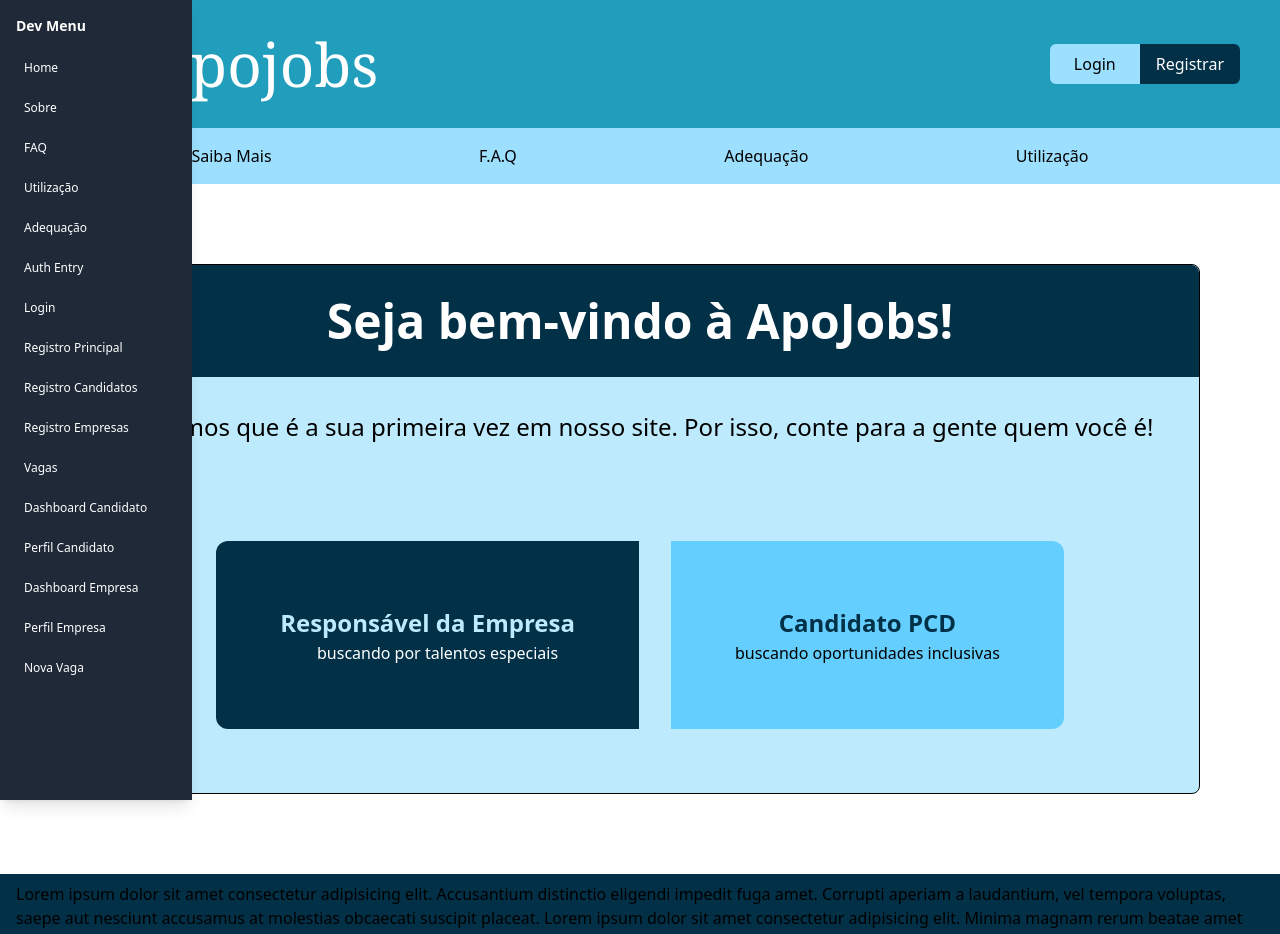
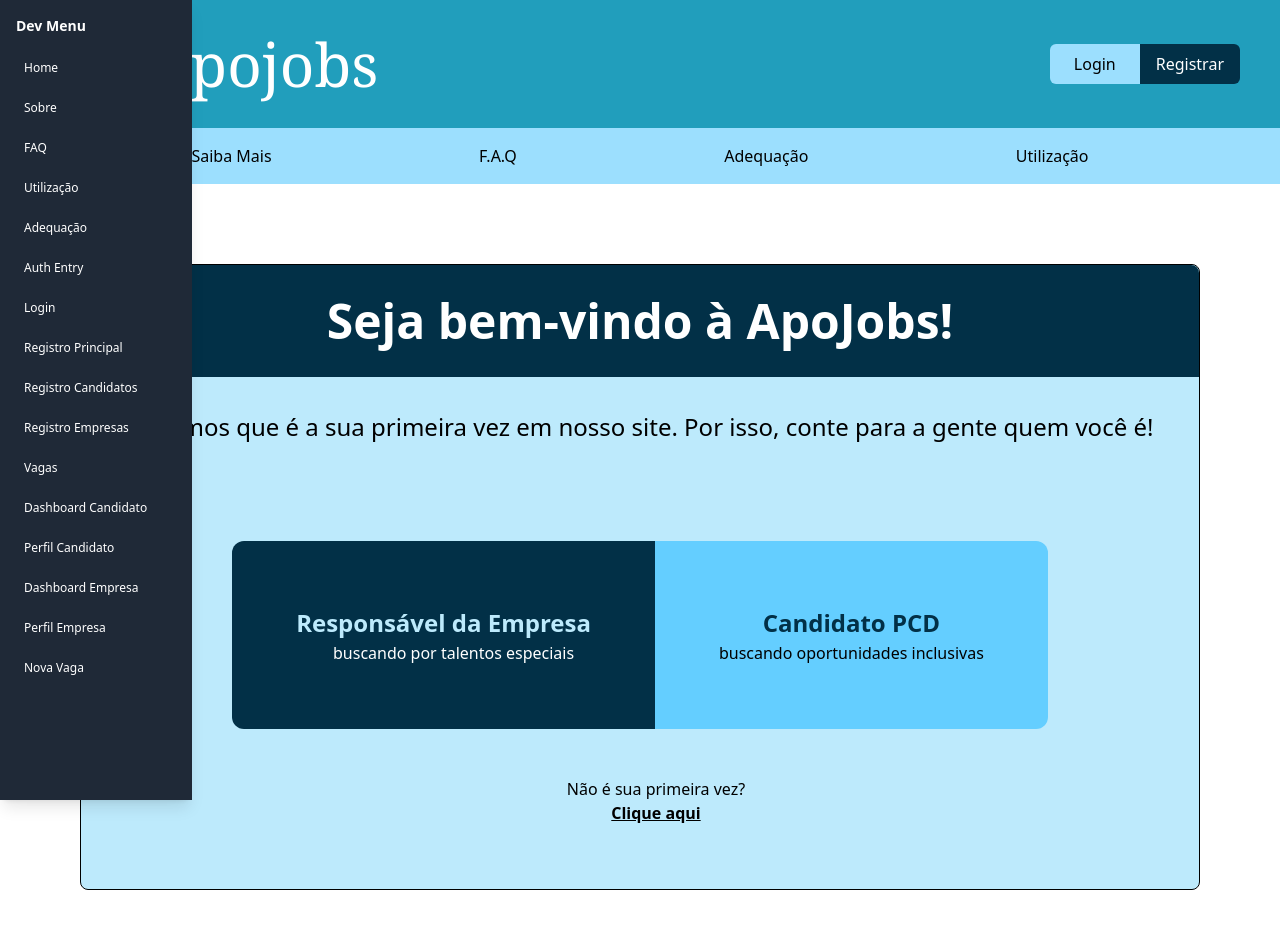
Before and after one commit to t4Facef/tic-2025-front, a React (Vite) app: page /auth/register/main in a window 1280 px wide. Shown: the top 934 px of the page. Built offline with nearby package versions, Linux system fonts and the light colour scheme.

Commit message:
Adição de caminho alternativo na pagina inicial de registro

```diff
--- a/src/pages/main_register.tsx
+++ b/src/pages/main_register.tsx
@@ -1,4 +1,4 @@
-import { useNavigate } from "react-router-dom";
+import { Link, useNavigate } from "react-router-dom";
 
 export default function MainRegister() {
   const navigate = useNavigate()
@@ -14,7 +14,8 @@ export default function MainRegister() {
           gente quem você é!
         </p>
       </div>
-      <div  className="flex flex-row justify-center py-8 space-x-8 my-8">
+      <div className="flex flex-col justify-center items-center py-8 space-x-8 my-8 space-y-12">
+        <div className="flex flex-row ">
           <button className="bg-blue3 rounded-l-xl p-16 space-x-5 hover:bg-blue3H transition-colors" onClick={() => navigate("/auth/register/candidates")}>
             <p className="text-blue1 font-semibold text-[1.5rem]">Responsável da Empresa</p>
             <p className="text-white">buscando por talentos especiais</p>
@@ -24,6 +25,11 @@ export default function MainRegister() {
             <p>buscando oportunidades inclusivas</p>
           </button>
         </div>
+        <div className="flex flex-col items-center">
+          <p>Não é sua primeira vez?</p>
+          <Link to={"/"} className="underline font-bold">Clique aqui</Link>
+        </div>
+      </div>
     </div>
   );
 }
```
Lines whose indentation alone changed are shown as unchanged.
